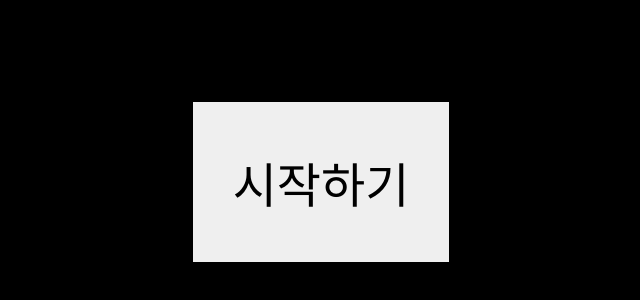
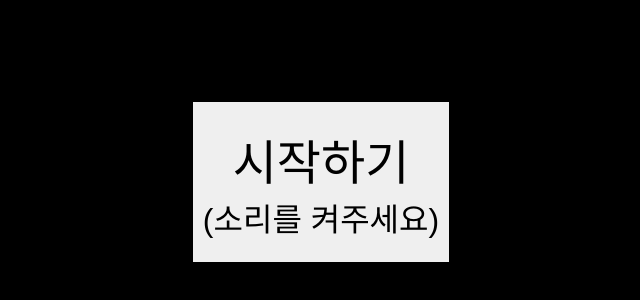
Before and after one commit to ssam1221/bye-eco, a plain HTML site: page index.html in a window 1280 px wide. Shown: the part 218-518 px from the top of the page, without its empty margins (319-959 px from the left). Drawn offline with Linux system fonts and the light colour scheme.

Commit message:
Add sound on text

```diff
--- a/index.html
+++ b/index.html
@@ -11,7 +11,10 @@
 
 <body>
     <!-- <div id="timer"></div> -->
-    <button id="startAnimation" class="">시작하기</button>
+    <button id="startAnimation" class="">시작하기<br>
+        <span style="font-size: 32px;">(소리를 켜주세요)</span>
+    </button>
+
     <audio id="bgmPlayer"></audio>
     <main id="mainContainer"></main>
     <div id='loading'>
```
